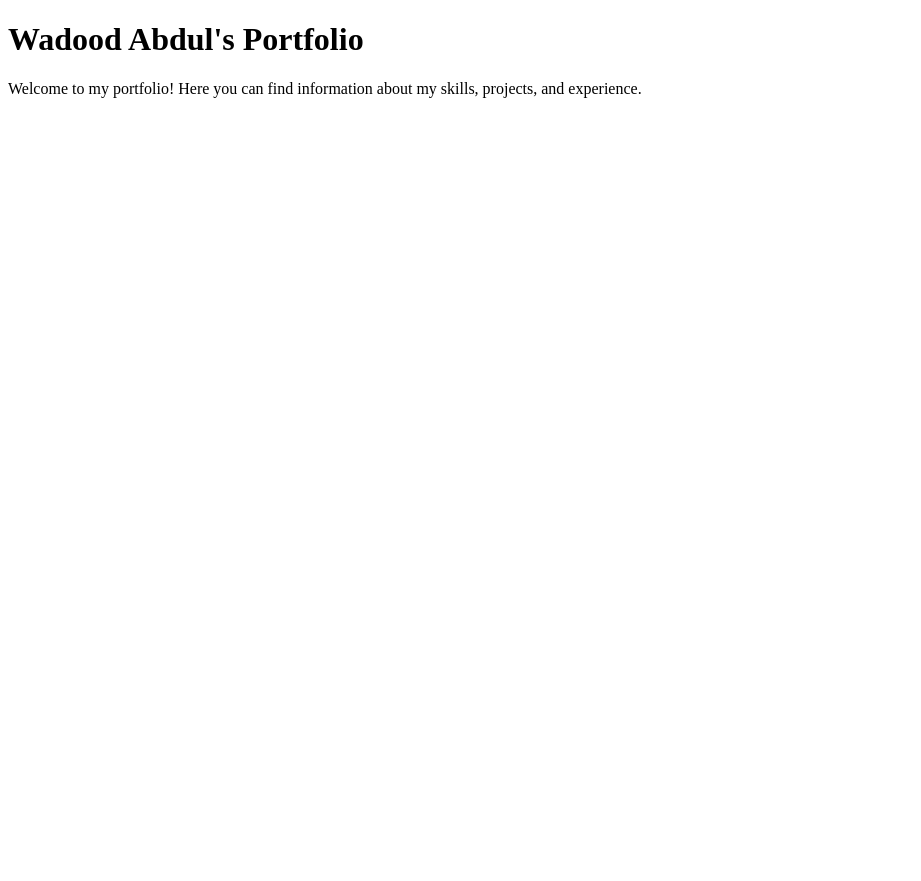
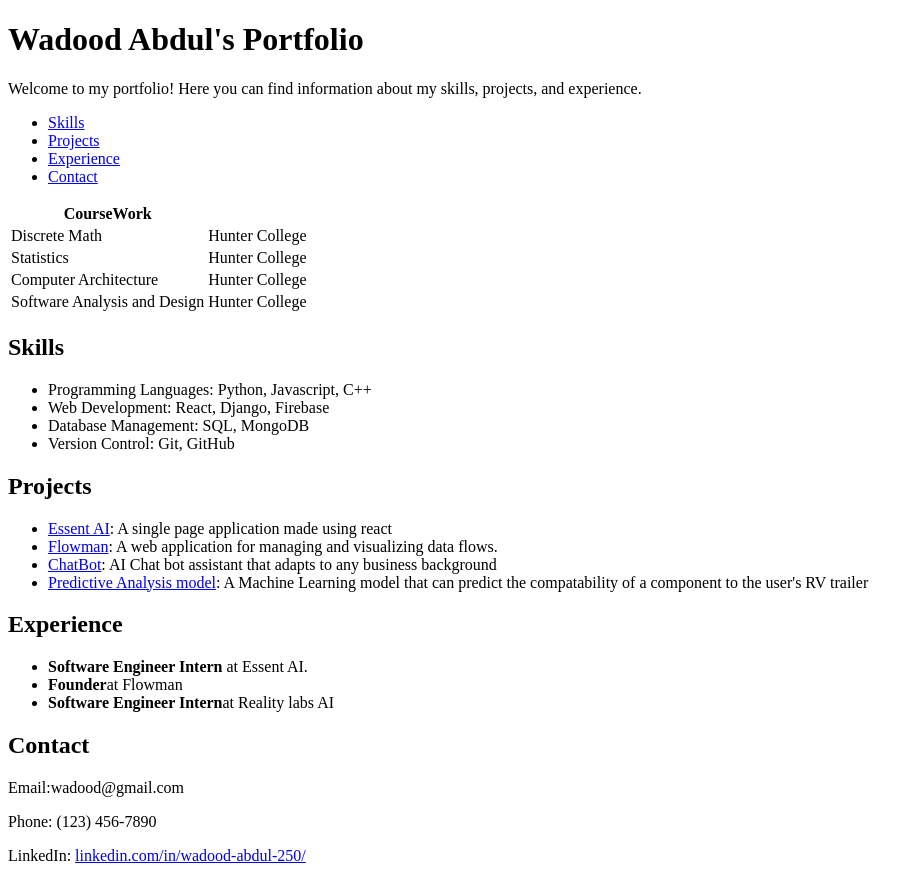
Before and after one commit to WadoodAbdul25/WadoodAbdul250, a plain HTML site: page main/resume.html in a window 1280 px wide. Shown: the whole page, without its empty margins (0-921 px from the left). Before the commit the page ends 800 px from the top, so only its background shows below. Drawn offline with Linux system fonts and the light colour scheme.

Commit message:
created the HTML structure, needs styling

```diff
--- a/main/resume.html
+++ b/main/resume.html
@@ -7,11 +7,81 @@
 </head>
 <body>
 
-    <header>
+    <header id="header">
         <h1>Wadood Abdul's Portfolio</h1>
         <p>Welcome to my portfolio! Here you can find information about my skills, projects, and experience.</p>
 
     </header>
+    <nav id="navbar">
+        <ul>
+            <li><a href="#skills">Skills</a></li>
+            <li><a href="#projects">Projects</a></li>
+            <li><a href="#experience">Experience</a></li>
+            <li><a href="#contact">Contact</a></li>
+        </ul>
+    </nav>
+    <table id="coursework">
+        <tr>
+            <th><strong>CourseWork</strong></th>
+        </tr>
+        <tr>
+            <td>Discrete Math</td>
+            <td>Hunter College</td>
+        </tr>
+        <tr>
+            <td>Statistics</td>
+            <td>Hunter College</td>
+        </tr>
+        <tr>
+            <td>Computer Architecture</td>
+            <td>Hunter College</td>
+        </tr>
+        <tr>
+            <td>Software Analysis and Design</td>
+            <td>Hunter College</td>
+        </tr>
+    </table>
+    <!-- Skils -->
+    <section id="skills">
+        <h2>Skills</h2>
+        <ul>
+            <li>Programming Languages: Python, Javascript, C++</li>
+            <li>Web Development: React, Django, Firebase</li>
+            <li>Database Management: SQL, MongoDB</li>
+            <li>Version Control: Git, GitHub</li>
+        </ul>
+    </section>
+    <!-- Projects -->
+    <section id="projects">
+        <h2>Projects</h2>
+        <ul>
+            <li><a href="https://essentai.netlify.app/">Essent AI</a>: A single page application made using react</li>
+            <li><a href="www.flowman.app">Flowman</a>: A web application for managing and visualizing data flows.</li>
+            <li><a href="https://essentchatbot.netlify.app/">ChatBot</a>: AI Chat bot assistant that adapts to any business background</li>
+            <li><a href="https://snapfront.netlify.app/">Predictive Analysis model</a>: A Machine Learning model that can predict the compatability of a component to the user's RV trailer</li>
+        </ul>
+    </section>
+    <!-- Experience -->
+    <section id="experience">
+        <h2>Experience</h2>
+        <ul>
+            <li><strong>Software Engineer Intern</strong> at Essent AI.
+                <li><strong>Founder</strong>at Flowman </li>
+                <li><strong>Software Engineer Intern</strong>at Reality labs AI</li>
+        </ul>
+
+    </section>
+
+    <!-- Contact -->
+     <footer id="contact">
+        <h2>Contact</h2>
+        <p>Email:wadood@gmail.com</p>
+        <p>Phone: (123) 456-7890</p>
+        <p>LinkedIn: <a href="https://www.linkedin.com/in/wadood-abdul-250/">linkedin.com/in/wadood-abdul-250/</a></p>
+    </footer>
+
+
+
 
 </body>
 </html>
```
